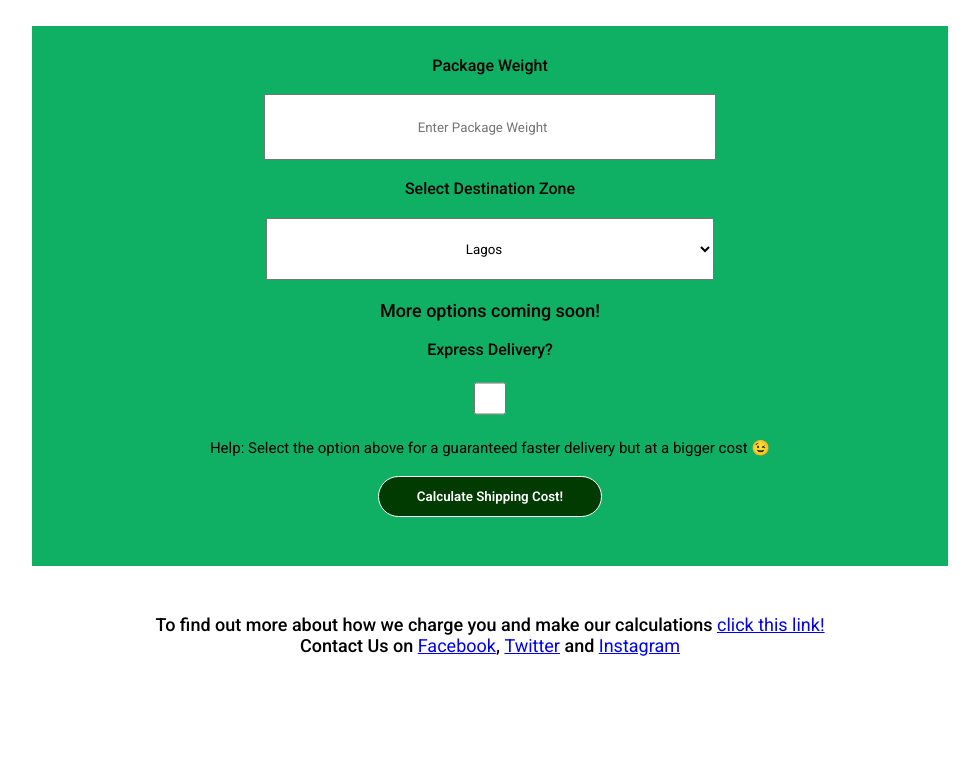
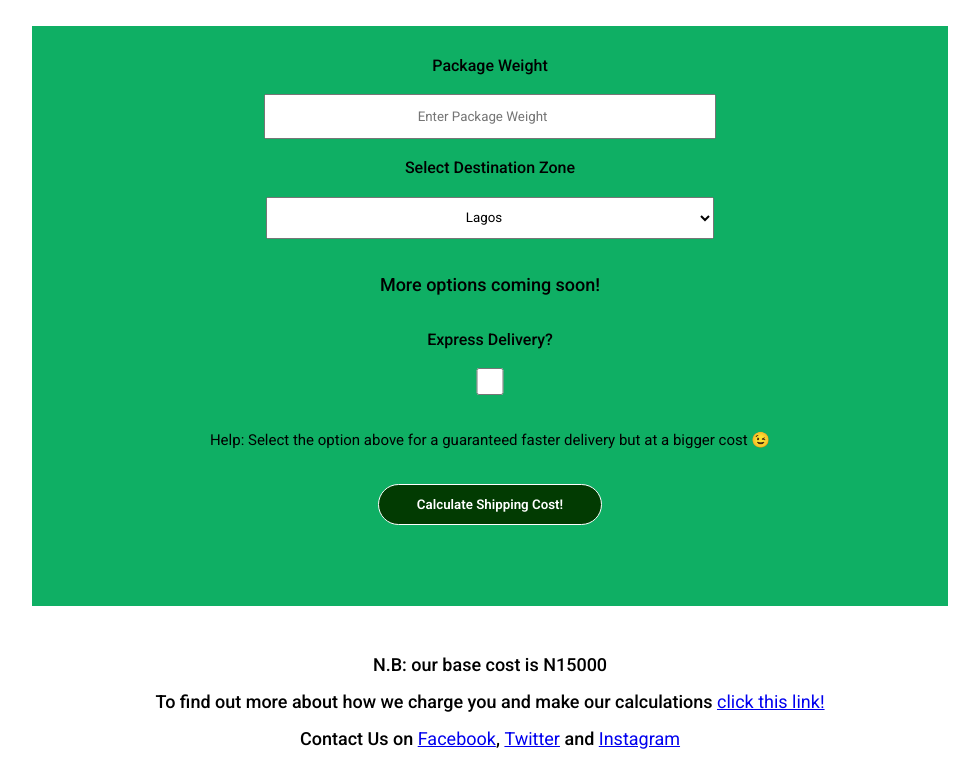
Before and after one commit to Sultan2403/Shipping-Cost-Calculator-, a plain HTML site: page index.html in a window 1280 px wide. Shown: the part 82-847 px from the top of the page, without its empty margins (150-1129 px from the left). Before the commit the page ends 800 px from the top, so only its background shows below. Drawn offline with Linux system fonts and the light colour scheme.

Commit message:
guy naaa

```diff
--- a/index.html
+++ b/index.html
@@ -38,6 +38,7 @@
         <button id="Calc-btn" type="button">Calculate Shipping Cost!</button>
         <p id="result"></p>
     </form>
+    <p>N.B: our base cost is N15000 </p>
     <p class="extra-info">To find out more about how we charge you and make our calculations <a href="./help.html">click
             this
             link!</a> </p>
--- a/styles.css
+++ b/styles.css
@@ -22,7 +22,7 @@ form {
   width: 70%;
   justify-self: center;
   align-self: center;
-  height: 60vh;
+  height: 65vh;
   margin: 3rem auto;
   gap: 1.2rem;
   padding: 30px 10px;
@@ -71,6 +71,7 @@ option {
 p {
   font-weight: 500;
   font-size: 18px;
+  margin: 1rem;
 }
 
 .help {
```
Also changed, not shown: help.html (+3 -1 lines).
